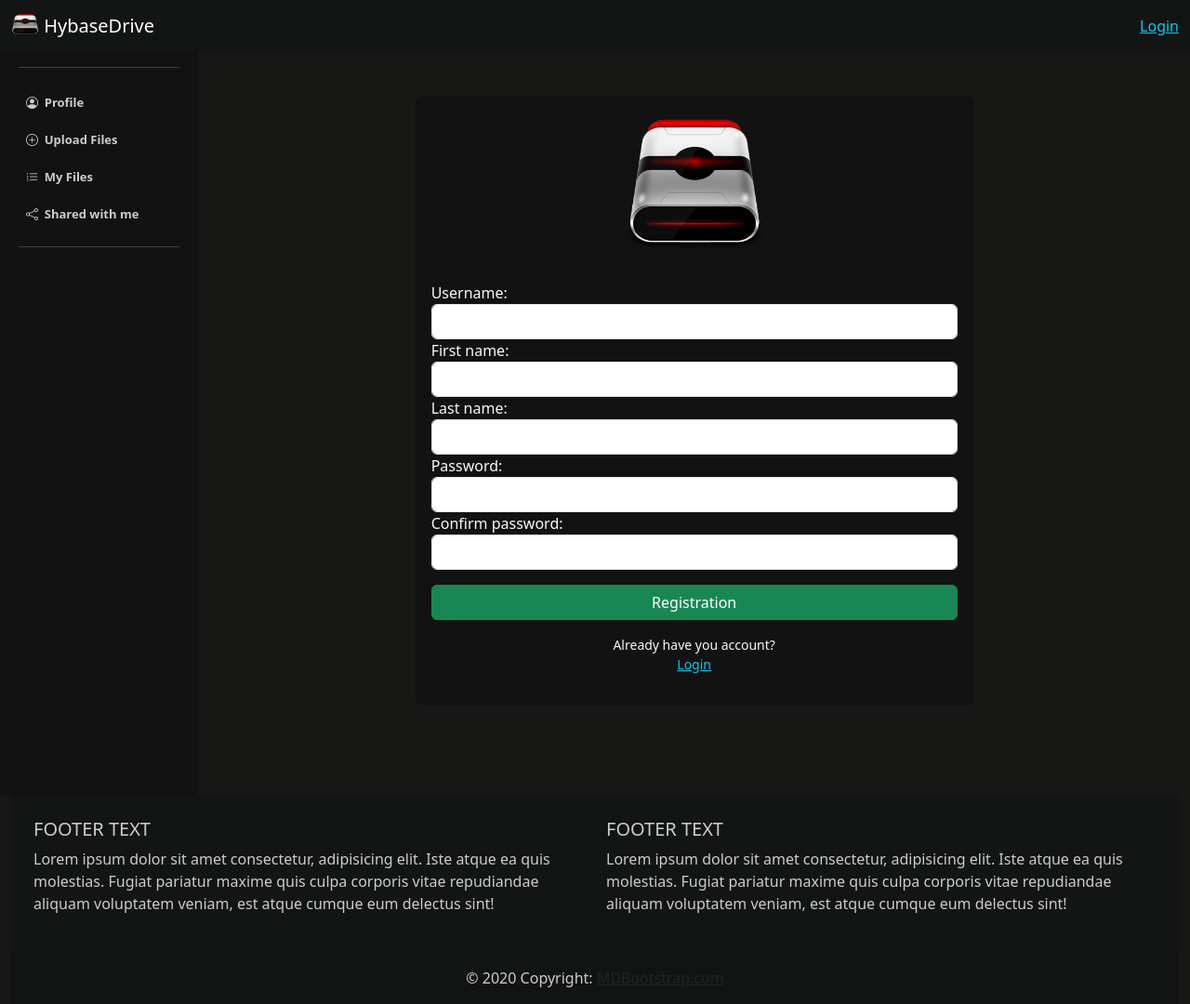
After one commit to hybase-hu/hybasedrive, a Django app: page /register/ in a window 1280 px wide. The commit adds this page. Shown: the whole page at 93% size. Run offline with Django 4.2, Linux system fonts and the light colour scheme.

Commit message:
register

```diff
--- a/hybasedrive/settings.py
+++ b/hybasedrive/settings.py
@@ -24,7 +24,7 @@ SECRET_KEY = 'django-insecure-=t8q(c@14i!v6z*w7l2fh%a2v60ppa9mij=*^@yokv5^r2=2yb
 # SECURITY WARNING: don't run with debug turned on in production!
 DEBUG = True
 
-ALLOWED_HOSTS = ["6a6f-2a01-36d-2000-2be0-dea6-32ff-fe3b-f0c5.ngrok-free.app", ]
+ALLOWED_HOSTS = ["6a6f-2a01-36d-2000-2be0-dea6-32ff-fe3b-f0c5.ngrok-free.app", "127.0.0.1"]
 CSRF_TRUSTED_ORIGINS = ["https://6a6f-2a01-36d-2000-2be0-dea6-32ff-fe3b-f0c5.ngrok-free.app", "https://127.0.0.1"]
 
 # Application definition
--- a/templates/includes/navbar.html
+++ b/templates/includes/navbar.html
@@ -9,9 +9,9 @@
     <div class="navbar-nav">
 
           {% if request.user.is_authenticated %}
-            <span class="badge bg-primary" >Hy, {{request.user}} | <a href="{% url 'logout' %}">Logout</a></span>
+            <span class="badge bg-primary-dark text-uppercase" >{{request.user}} &emsp; <a href="{% url 'logout' %}" class="link-info">Logout</a></span>
           {% else %}
-            <a class="nav-link active" aria-current="page" href="{% url 'login' %}">Login</a>
+            <a class="link-info" aria-current="page" href="{% url 'login' %}">Login</a>
           {% endif %}
 
     </div>
--- a/templates/user_profile/login.html
+++ b/templates/user_profile/login.html
@@ -19,7 +19,7 @@
             <input type="submit" name="" id="" value="Login" class="btn btn-success w-100">
             <hr>
             <p class="text-center small">You not have account?</p>
-            <p class="text-center small"><a href="">Registration</a></p>
+            <p class="text-center small"><a href="{% url 'register' %}" class="link-info">Registration</a></p>
         </div>
     </div>
 </form>
--- /dev/null
+++ b/templates/user_profile/register.html
@@ -0,0 +1,25 @@
+
+{% extends 'includes/base.html' %}
+{% load static %}
+{% block title %} LOGIN {% endblock title %}
+{% block content %}
+
+
+<form action="" method="post">
+    {% csrf_token %}
+    <div class="card bg-primary-dark text-light" style="max-width:600px;margin:0px auto">
+        <div class="p-3" style="margin:0px auto">
+            <img src="{% static 'media/ico.jpg' %}" alt="" style="max-width:150px;object-fit:cover;">
+        </div>
+        <div class="card-body">
+            {% csrf_token %}
+            {{ form }}
+            <input type="submit" class="btn btn-success w-100 my-3" value="Registration">
+            <p class="text-center small m-0">Already have you account?</p>
+            <p class="text-center small"><a href="{% url 'login' %}" class="link-info">Login</a></p>
+        </div>
+    </div>
+</form>
+
+
+{% endblock content %}
--- a/user_file/models.py
+++ b/user_file/models.py
@@ -44,5 +44,7 @@ class UploadFile(models.Model):
             return "/static/media/file_icons/music.png"
         elif extension == ".txt":
             return "/static/media/file_icons/txt.png"
+        elif extension == ".mp3":
+            return "/static/media/file_icons/mp3.png"
         else:
             return "/static/media/file_icons/data.png"
--- /dev/null
+++ b/user_profile/forms.py
@@ -0,0 +1,16 @@
+from django import forms
+from django.contrib.auth.models import User
+from django.forms import models
+
+
+class UserForm(models.ModelForm):
+    password = forms.CharField(widget=forms.PasswordInput(attrs={'class': 'form-control bg-primary-light'}))
+    confirm_password = forms.CharField(widget=forms.PasswordInput(attrs={'class': 'form-control bg-primary-light'}))
+    first_name = forms.CharField(widget=forms.TextInput(attrs={'class': 'form-control bg-primary-light'}))
+    last_name = forms.CharField(widget=forms.TextInput(attrs={'class': 'form-control  bg-primary-light'}))
+    username = forms.CharField(widget=forms.TextInput(attrs={'class': 'form-control bg-primary-light'}))
+
+    class Meta:
+        model = User
+        fields = ['username','first_name', 'last_name', 'password',
+                  'confirm_password']
--- a/user_profile/urls.py
+++ b/user_profile/urls.py
@@ -16,9 +16,10 @@ Including another URLconf
 """
 from django.urls import path, include
 
-from user_profile.views import index
+from user_profile.views import index, register
 
 urlpatterns = [
     path('', index,name='index'),
     path('files/', include("user_file.urls")),
+    path('register/',register,name='register')
 ]
--- a/user_profile/views.py
+++ b/user_profile/views.py
@@ -3,6 +3,7 @@ from django.contrib.auth import logout
 from django.contrib.auth.decorators import login_required
 from django.shortcuts import render, redirect
 
+from user_profile.forms import UserForm
 from user_profile.models import UserProfile
 
 
@@ -20,9 +21,33 @@ def index(request):
 
 @login_required(login_url="login")
 def logout_user(request):
-
     logout(request)
     return redirect("index")
+
+
+def register(request):
+    form = UserForm()
+
+    if request.method == "POST":
+        form = UserForm(request.POST)
+
+        if form.is_valid():
+            passw1 = form.cleaned_data['password']
+            passw2 = form.cleaned_data['confirm_password']
+            if passw1 != passw2:
+                messages.error(request, "Passwords not equal")
+                return redirect('register')
+            user = form.save(commit=False)
+            user.set_password(passw2)
+            user.save()
+        else:
+            messages.error(request, form.errors)
+            return redirect('register')
+
+    context = {
+        'form': form
+    }
+    return render(request, 'user_profile/register.html', context)
 
 
 def login(request):
@@ -30,13 +55,16 @@ def login(request):
         username = request.POST['username'].lower()
         password = request.POST['password']
         user = auth.authenticate(username=username, password=password)
-        next_url = request.GET['next']
-        print(next_url)
+
         if user is not None:
             try:
                 auth.login(request, user)
                 messages.success(request, "Login successfully!")
-                return redirect(next_url)
+                if request.GET.get('next'):
+                    next_url = request.GET.get('next')
+                    return redirect(next_url)
+                else:
+                    return redirect('index')
             except Exception as e:
                 print(e)
                 messages.error(request, "Login error: " + e)
```
Also changed, not shown: static/media/file_icons/mp3.png (added), static/media/file_icons/readme.txt (added).
